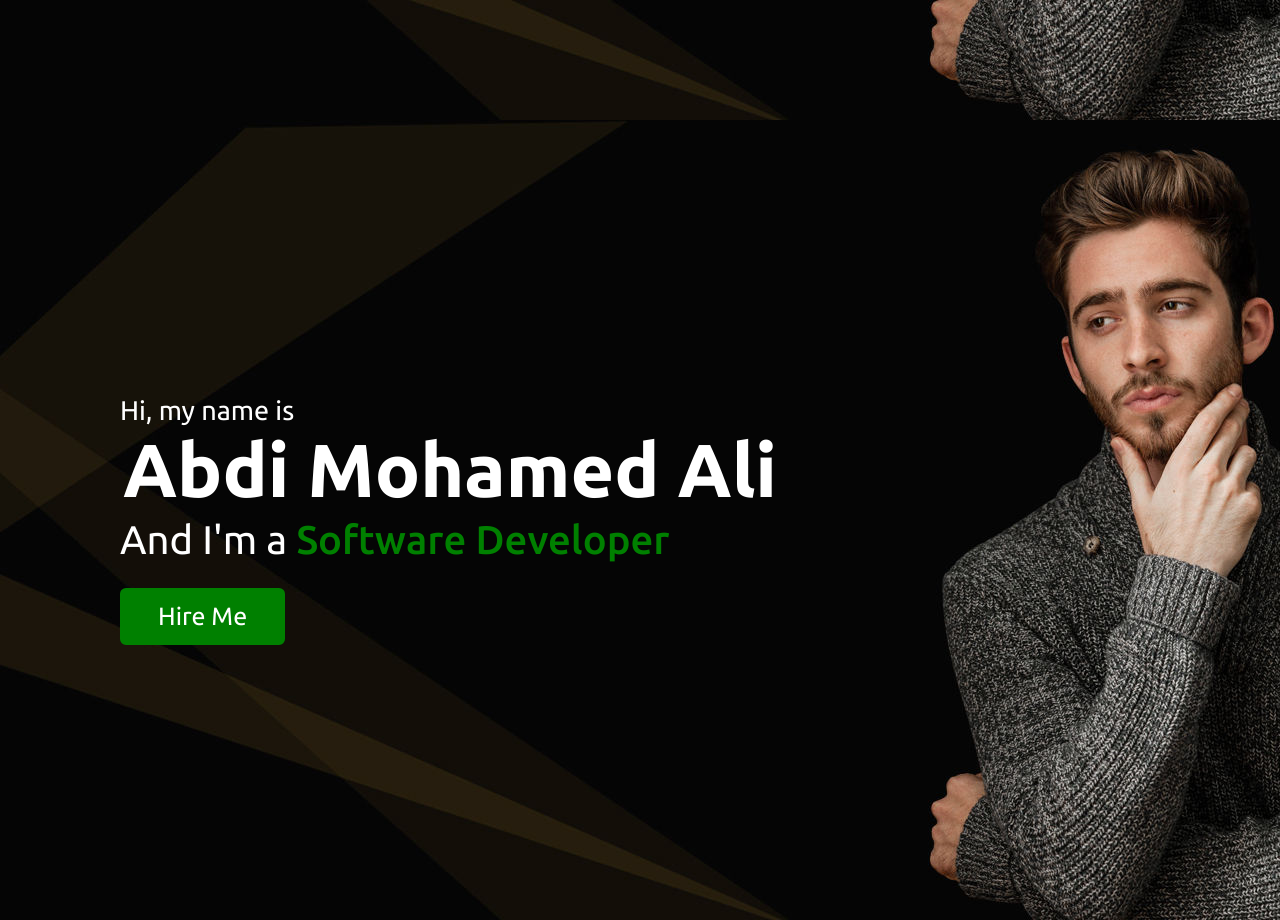
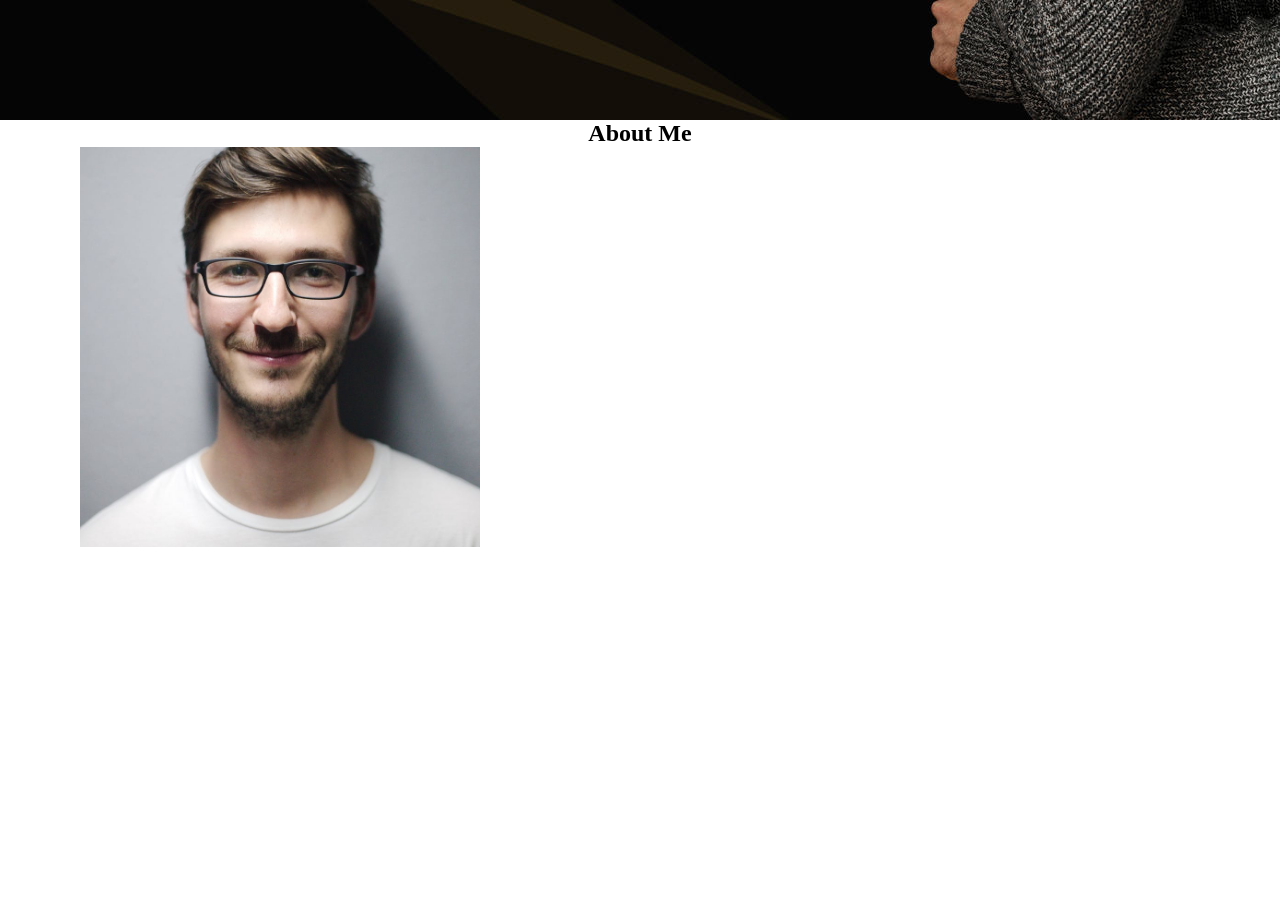
Before and after one commit to Abdi-Ali33/my-landing-page-, a plain HTML site: page index.html in a window 1280 px wide. Shown: the part 680-1600 px from the top of the page. After the commit the page ends 1231 px from the top, so only its background shows below. Drawn offline with Linux system fonts and the light colour scheme.

Commit message:
Adding about section

```diff
--- a/index.html
+++ b/index.html
@@ -40,13 +40,14 @@
         </div>
     </section>
     <!-- About section starts here -->
-    <section class="home" id="home">
+    <section class="about" id="about">
         <div class="max-width">
-            <div class="home-content">
-                <div class="text-1">Hi, my name is</div>
-                <div class="text-2">Abdi Mohamed Ali</div>
-                <div class="text-3">And I'm a <span>Software Developer</span></div>
-                <a href="#">Hire Me</a>
+            <h2 class="title">About Me</h2>
+            <div class="about-content">
+                <div class="column left">
+                    <img src="./images/profile-1.jpeg" alt="">
+                </div>
+
             </div>
         </div>
     </section>
--- a/style.css
+++ b/style.css
@@ -98,3 +98,17 @@
     color:green;
     background: none;
 }
+
+/* About section styling */
+.about{
+    font-family: "poppins" sans-serif;
+}
+.about .title{
+    text-align: center;
+    font-family:'Ubuntu' sans-serif;
+}
+.about .about-content .left img{
+    height: 400px;
+    width: 400px;
+    object-fit: cover;
+}
```
